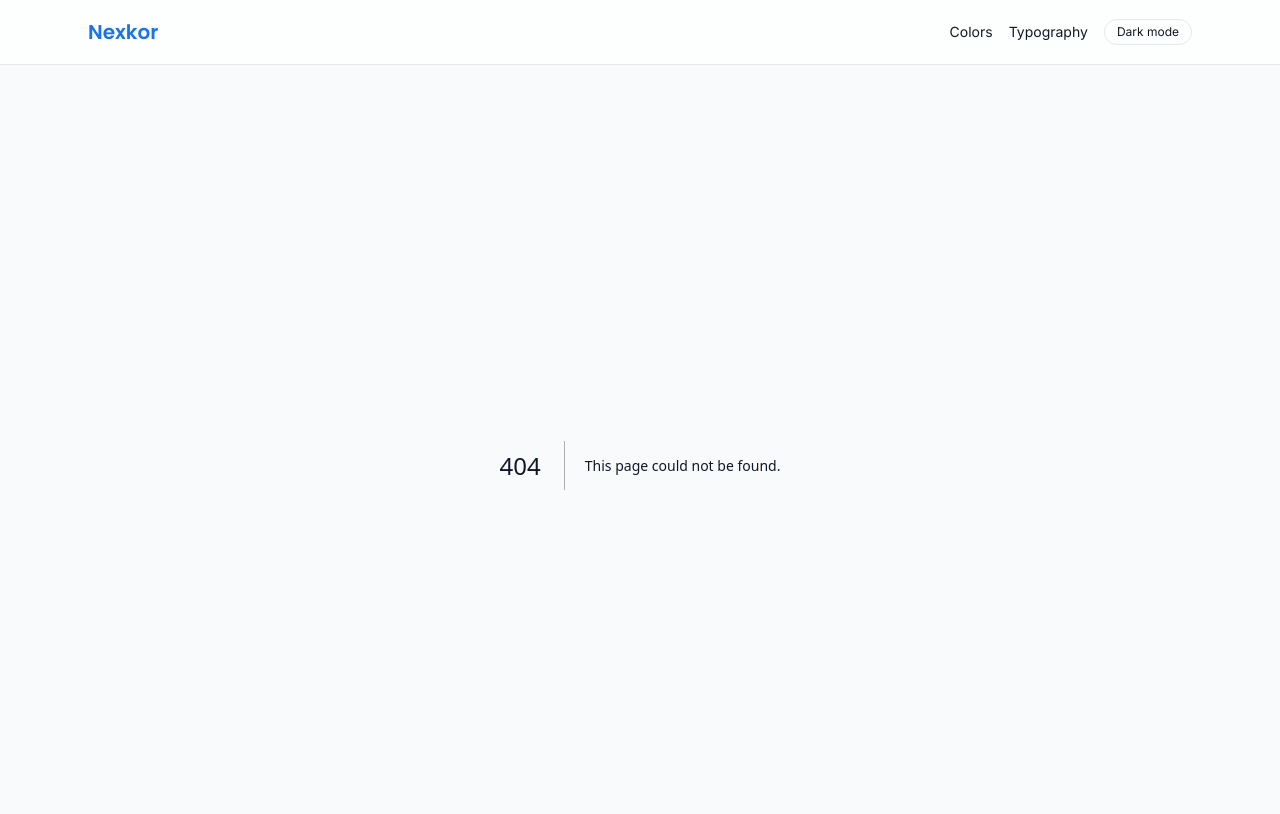
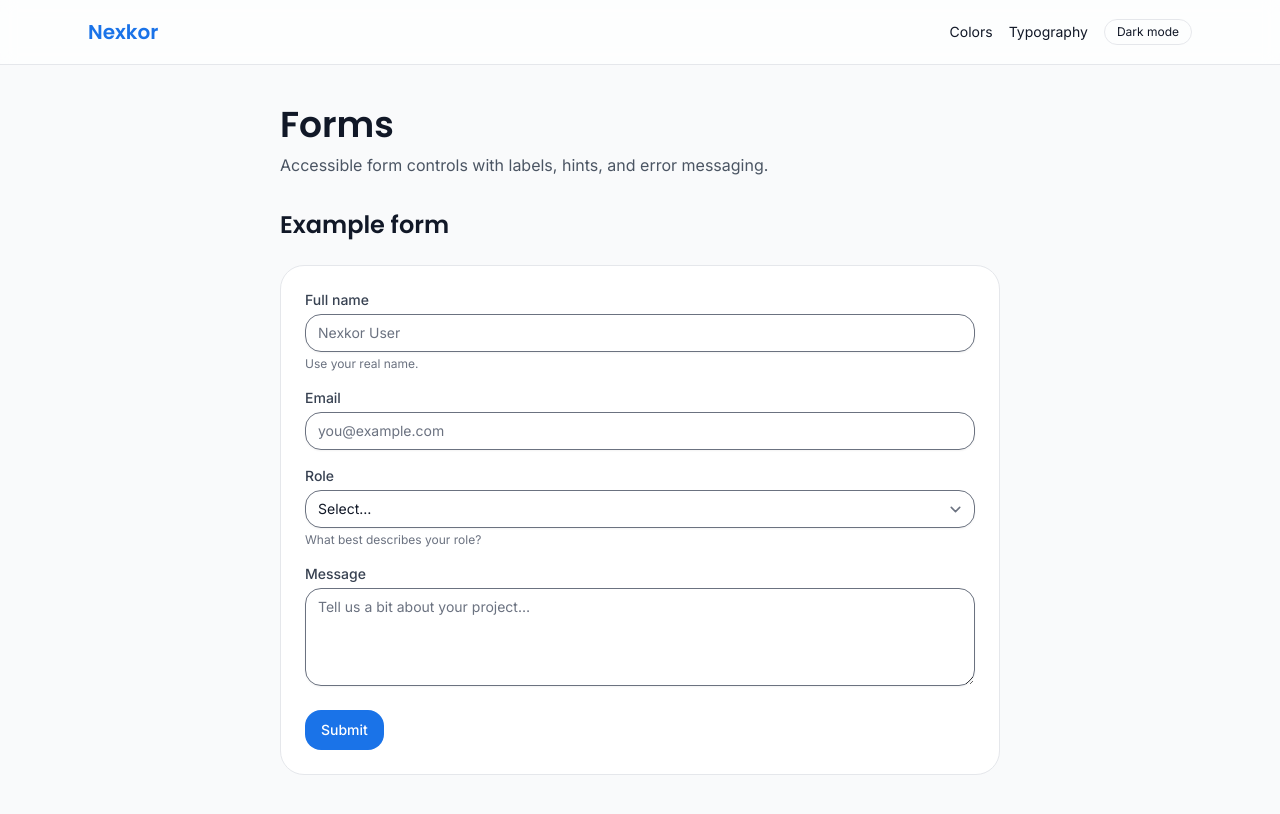
Before and after one commit to Essam-Shadadi/nexkor-design-studio, a Next.js app: page /design-system/forms in a window 1280 px wide. Before the commit this address had no page. Shown: the top 814 px of the page. Built offline with nearby package versions, Linux system fonts and the light colour scheme.

Commit message:
adding FormsCenter:Text, TextArea, and Select

```diff
--- a/package.json
+++ b/package.json
@@ -33,6 +33,7 @@
     "@storybook/addon-vitest": "^10.0.7",
     "@storybook/nextjs": "^10.0.8",
     "@storybook/nextjs-vite": "^10.0.7",
+    "@tailwindcss/forms": "^0.5.10",
     "@types/node": "^20",
     "@types/react": "^19",
     "@types/react-dom": "^19",
--- /dev/null
+++ b/src/app/design-system/forms/page.tsx
@@ -0,0 +1,66 @@
+import { Input } from "@/components/ui/Input";
+import { Textarea } from "@/components/ui/Textarea";
+import { Select } from "@/components/ui/Select";
+import { Button } from "@/components/ui/Button";
+
+export const metadata = {
+  title: "Design System – Forms",
+};
+
+export default function FormsPage() {
+  return (
+    <div className="mx-auto max-w-3xl px-6 py-10 space-y-8">
+      <header>
+        <h1 className="text-4xl font-heading mb-2">Forms</h1>
+        <p className="text-gray-600">
+          Accessible form controls with labels, hints, and error messaging.
+        </p>
+      </header>
+
+      <section className="space-y-6">
+        <h2 className="text-2xl font-heading">Example form</h2>
+        <form
+  className="space-y-4 bg-white dark:bg-nk-charcoal/60 rounded-2xl border p-6"
+>
+          <Input
+            id="demo-name"
+            label="Full name"
+            placeholder="Nexkor User"
+            hint="Use your real name."
+          />
+
+          <Input
+            id="demo-email"
+            label="Email"
+            type="email"
+            placeholder="you@example.com"
+          />
+
+          <Select
+            id="demo-role"
+            label="Role"
+            defaultValue=""
+            hint="What best describes your role?"
+          >
+            <option value="" disabled>
+              Select…
+            </option>
+            <option value="frontend">Frontend Engineer</option>
+            <option value="fullstack">Fullstack Developer</option>
+            <option value="designer">Product Designer</option>
+          </Select>
+
+          <Textarea
+            id="demo-message"
+            label="Message"
+            placeholder="Tell us a bit about your project…"
+          />
+
+          <div className="pt-2">
+            <Button type="submit">Submit</Button>
+          </div>
+        </form>
+      </section>
+    </div>
+  );
+}
--- /dev/null
+++ b/src/components/ui/Input.tsx
@@ -0,0 +1,56 @@
+"use client";
+
+import { InputHTMLAttributes } from "react";
+import clsx from "clsx";
+
+interface InputProps extends InputHTMLAttributes<HTMLInputElement> {
+  label?: string;
+  hint?: string;
+  error?: string;
+}
+
+export function Input({ id, label, hint, error, className, ...props }: InputProps) {
+  const hintId = hint && id ? `${id}-hint` : undefined;
+  const errorId = error && id ? `${id}-error` : undefined;
+  const describedBy = [hintId, errorId].filter(Boolean).join(" ") || undefined;
+
+  return (
+    <div className="space-y-1">
+      {label && id && (
+        <label
+          htmlFor={id}
+          className="block text-sm font-medium text-gray-700 dark:text-gray-200"
+        >
+          {label}
+        </label>
+      )}
+
+      <input
+        id={id}
+        className={clsx(
+          "block w-full rounded-xl border bg-white px-3 py-2 text-sm shadow-sm",
+          "focus:border-nk-blue focus:ring-2 focus:ring-nk-blue/30",
+          "dark:bg-nk-charcoal dark:border-gray-700 dark:text-nk-gray",
+          error &&
+            "border-red-500 focus:border-red-500 focus:ring-red-500/40 dark:border-red-500",
+          className
+        )}
+        aria-invalid={!!error}
+        aria-describedby={describedBy}
+        {...props}
+      />
+
+      {hint && (
+        <p id={hintId} className="text-xs text-gray-500">
+          {hint}
+        </p>
+      )}
+
+      {error && (
+        <p id={errorId} className="text-xs text-red-600">
+          {error}
+        </p>
+      )}
+    </div>
+  );
+}
--- /dev/null
+++ b/src/components/ui/Select.tsx
@@ -0,0 +1,59 @@
+"use client";
+
+import { SelectHTMLAttributes, ReactNode } from "react";
+import clsx from "clsx";
+
+interface SelectProps extends SelectHTMLAttributes<HTMLSelectElement> {
+  label?: string;
+  hint?: string;
+  error?: string;
+  children: ReactNode;
+}
+
+export function Select({ id, label, hint, error, className, children, ...props }: SelectProps) {
+  const hintId = hint && id ? `${id}-hint` : undefined;
+  const errorId = error && id ? `${id}-error` : undefined;
+  const describedBy = [hintId, errorId].filter(Boolean).join(" ") || undefined;
+
+  return (
+    <div className="space-y-1">
+      {label && id && (
+        <label
+          htmlFor={id}
+          className="block text-sm font-medium text-gray-700 dark:text-gray-200"
+        >
+          {label}
+        </label>
+      )}
+
+      <select
+        id={id}
+        className={clsx(
+          "block w-full rounded-xl border bg-white px-3 py-2 text-sm shadow-sm",
+          "focus:border-nk-blue focus:ring-2 focus:ring-nk-blue/30",
+          "dark:bg-nk-charcoal dark:border-gray-700 dark:text-nk-gray",
+          error &&
+            "border-red-500 focus:border-red-500 focus:ring-red-500/40 dark:border-red-500",
+          className
+        )}
+        aria-invalid={!!error}
+        aria-describedby={describedBy}
+        {...props}
+      >
+        {children}
+      </select>
+
+      {hint && (
+        <p id={hintId} className="text-xs text-gray-500">
+          {hint}
+        </p>
+      )}
+
+      {error && (
+        <p id={errorId} className="text-xs text-red-600">
+          {error}
+        </p>
+      )}
+    </div>
+  );
+}
--- /dev/null
+++ b/src/components/ui/Textarea.tsx
@@ -0,0 +1,57 @@
+"use client";
+
+import { TextareaHTMLAttributes } from "react";
+import clsx from "clsx";
+
+interface TextareaProps extends TextareaHTMLAttributes<HTMLTextAreaElement> {
+  label?: string;
+  hint?: string;
+  error?: string;
+}
+
+export function Textarea({ id, label, hint, error, className, ...props }: TextareaProps) {
+  const hintId = hint && id ? `${id}-hint` : undefined;
+  const errorId = error && id ? `${id}-error` : undefined;
+  const describedBy = [hintId, errorId].filter(Boolean).join(" ") || undefined;
+
+  return (
+    <div className="space-y-1">
+      {label && id && (
+        <label
+          htmlFor={id}
+          className="block text-sm font-medium text-gray-700 dark:text-gray-200"
+        >
+          {label}
+        </label>
+      )}
+
+      <textarea
+        id={id}
+        className={clsx(
+          "block w-full rounded-xl border bg-white px-3 py-2 text-sm shadow-sm",
+          "focus:border-nk-blue focus:ring-2 focus:ring-nk-blue/30",
+          "dark:bg-nk-charcoal dark:border-gray-700 dark:text-nk-gray",
+          error &&
+            "border-red-500 focus:border-red-500 focus:ring-red-500/40 dark:border-red-500",
+          className
+        )}
+        aria-invalid={!!error}
+        aria-describedby={describedBy}
+        rows={4}
+        {...props}
+      />
+
+      {hint && (
+        <p id={hintId} className="text-xs text-gray-500">
+          {hint}
+        </p>
+      )}
+
+      {error && (
+        <p id={errorId} className="text-xs text-red-600">
+          {error}
+        </p>
+      )}
+    </div>
+  );
+}
--- a/tailwind.config.js
+++ b/tailwind.config.js
@@ -1,32 +1,29 @@
 /** @type {import('tailwindcss').Config} */
 module.exports = {
-  darkMode: "class",
+  darkMode: 'class',
   content: ["./src/**/*.{js,ts,jsx,tsx,mdx}"],
   theme: {
-     container: {
-    center: true,
-    padding: "1rem",
-    screens: { "2xl": "1280px" }
-  },
     extend: {
       colors: {
         nk: {
-          blue: "#1A73E8", // Primary
-          charcoal: "#111827", // Deep gray
+          blue: "#1A73E8",
+          charcoal: "#111827",
           green: "#10B981",
           yellow: "#FACC15",
           gray: "#E5E7EB",
           bg: "#F9FAFB",
           bgDark: "#0B1220",
-        },
+        }
       },
       fontFamily: {
-        heading: ["var(--font-heading)"],
-        body: ["var(--font-body)"],
+        heading: ['var(--font-heading)'],
+        body: ['var(--font-body)'],
       },
       borderRadius: { xl: "1rem", "2xl": "1.5rem" },
       transitionDuration: { 300: "300ms", 500: "500ms" },
-    },
+    }
   },
-  plugins: [],
+  plugins: [
+    require("@tailwindcss/forms"),
+  ],
 };
```
Also changed, not shown: 2 other files (tests, documents, lock files or other folders).
